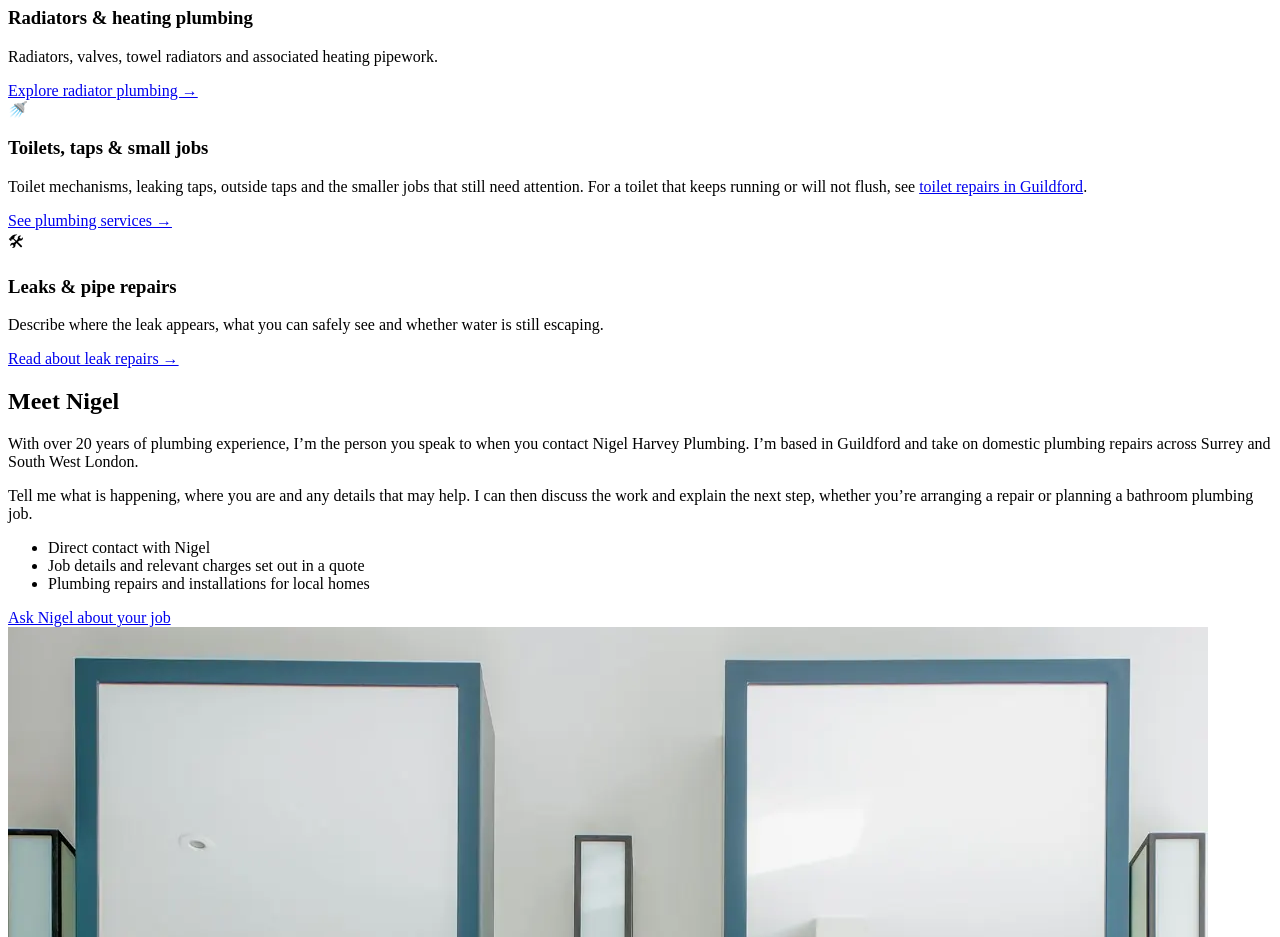
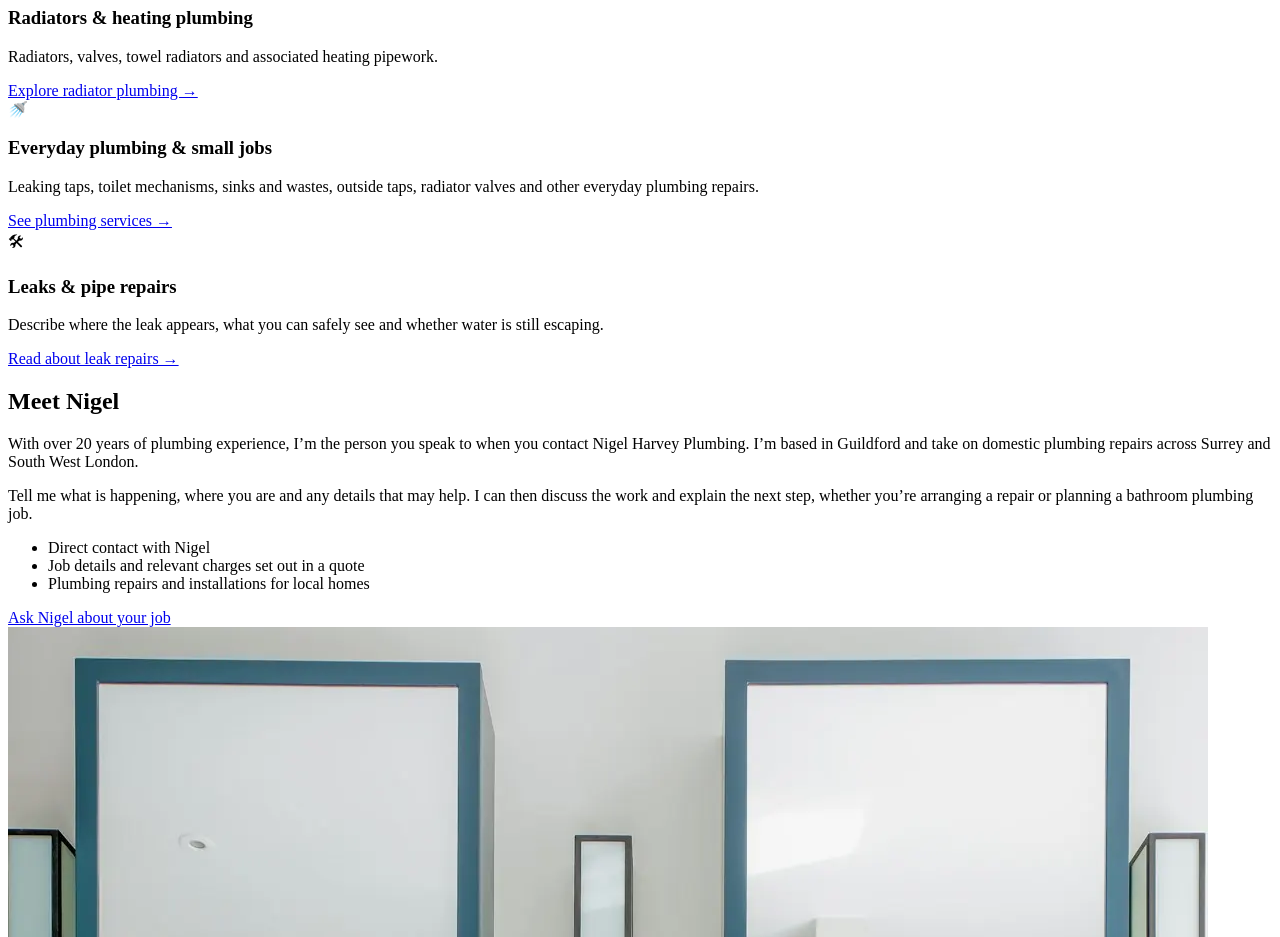
Before and after one commit to nigelharveyplumbing-dev/nigel-harvey-quotes, a plain HTML site: page templates/homepage.html in a window 1280 px wide. Shown: the part 2880-3817 px from the top of the page. Drawn offline with Linux system fonts and the light colour scheme.

Commit message:
SEO: present balanced general plumbing on homepage

```diff
--- a/templates/homepage.html
+++ b/templates/homepage.html
@@ -24,7 +24,7 @@ __PUBLIC_HEADER__
 <article class="card service-card"><div class="icon" aria-hidden="true">💧</div><h3>Urgent plumbing</h3><p>Evening, weekend and overnight emergency callouts may be available. Call or leave a message with your postcode and the problem; response and attendance are not guaranteed. For a major leak, isolate the water if safe.</p><a class="textlink" href="/emergency-plumber-surrey">Urgent plumbing information →</a></article>
 <article class="card service-card"><img src="/site-images/shower-illustrative.webp" width="960" height="1440" loading="lazy" alt="Illustrative photograph of a domestic shower"><h3>Bathrooms &amp; showers</h3><p>Bathroom plumbing, sanitaryware connections, shower repairs and plumbing alterations.</p><a class="textlink" href="/bathroom-plumbing-surrey">Explore bathroom plumbing →</a></article>
 <article class="card service-card"><img src="/site-images/radiator-illustrative.webp" width="427" height="640" loading="lazy" alt="Illustrative photograph of a domestic radiator"><h3>Radiators &amp; heating plumbing</h3><p>Radiators, valves, towel radiators and associated heating pipework.</p><a class="textlink" href="/heating-repairs-surrey">Explore radiator plumbing →</a></article>
-<article class="card service-card"><div class="icon" aria-hidden="true">🚿</div><h3>Toilets, taps &amp; small jobs</h3><p>Toilet mechanisms, leaking taps, outside taps and the smaller jobs that still need attention. For a toilet that keeps running or will not flush, see <a href="/toilet-repair-guildford">toilet repairs in Guildford</a>.</p><a class="textlink" href="/general-plumbing-surrey">See plumbing services →</a></article>
+<article class="card service-card"><div class="icon" aria-hidden="true">🚿</div><h3>Everyday plumbing &amp; small jobs</h3><p>Leaking taps, toilet mechanisms, sinks and wastes, outside taps, radiator valves and other everyday plumbing repairs.</p><a class="textlink" href="/general-plumbing-surrey">See plumbing services →</a></article>
 <article class="card service-card"><div class="icon" aria-hidden="true">🛠</div><h3>Leaks &amp; pipe repairs</h3><p>Describe where the leak appears, what you can safely see and whether water is still escaping.</p><a class="textlink" href="/leak-repair-guildford">Read about leak repairs →</a></article>
 </div></div></section>
 <section id="about" class="section-alt"><div class="wrap split"><div><h2>Meet Nigel</h2><p>With over 20 years of plumbing experience, I’m the person you speak to when you contact Nigel Harvey Plumbing. I’m based in Guildford and take on domestic plumbing repairs across Surrey and South West London.</p><p>Tell me what is happening, where you are and any details that may help. I can then discuss the work and explain the next step, whether you’re arranging a repair or planning a bathroom plumbing job.</p><ul class="tick-list"><li>Direct contact with Nigel</li><li>Job details and relevant charges set out in a quote</li><li>Plumbing repairs and installations for local homes</li></ul><a class="btn" href="/request-quote">Ask Nigel about your job</a></div><div class="photo-panel"><img src="/site-images/bathroom-illustrative.webp" width="1200" height="1800" loading="lazy" alt="Illustrative photograph of a domestic bathroom sink"></div></div></section>
```
